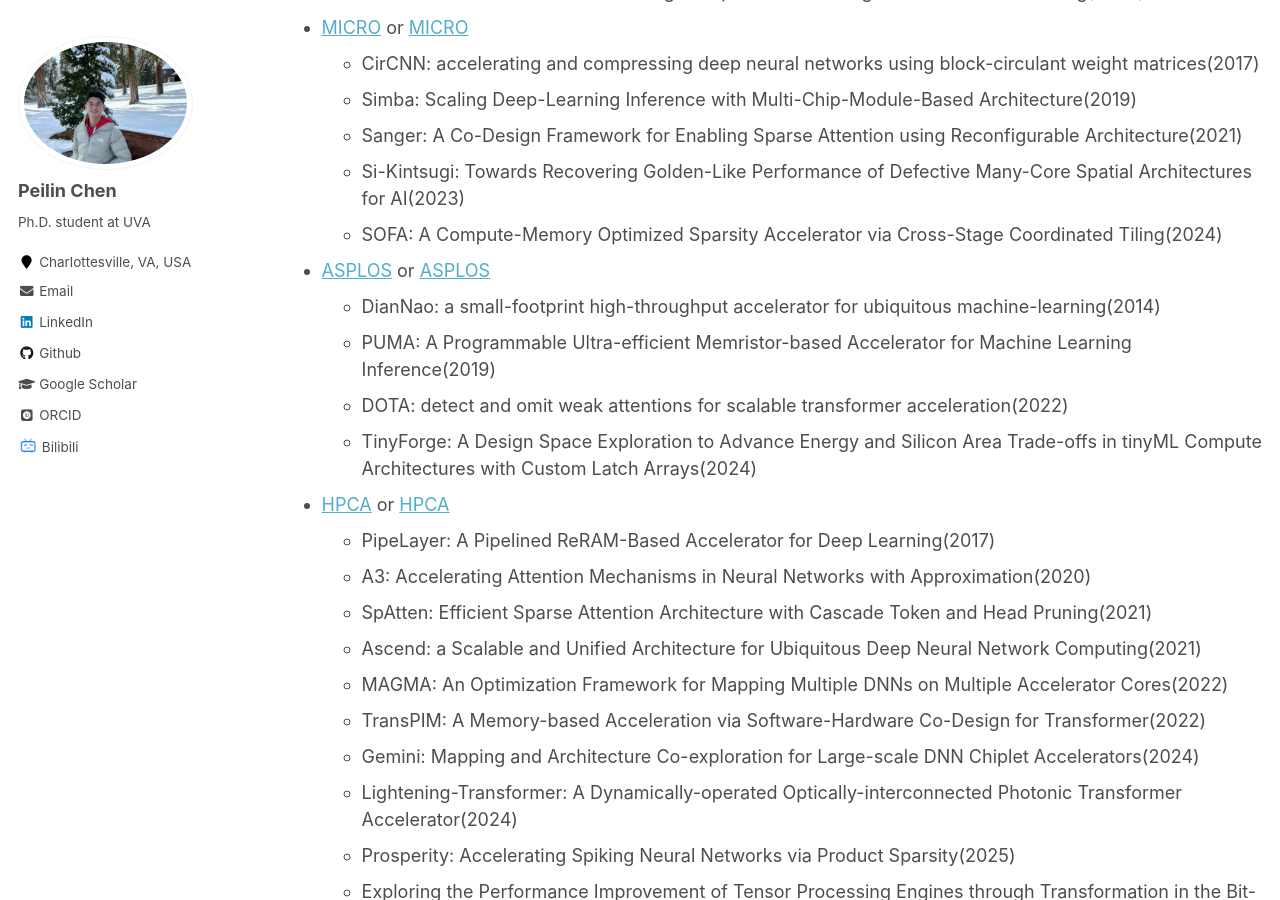
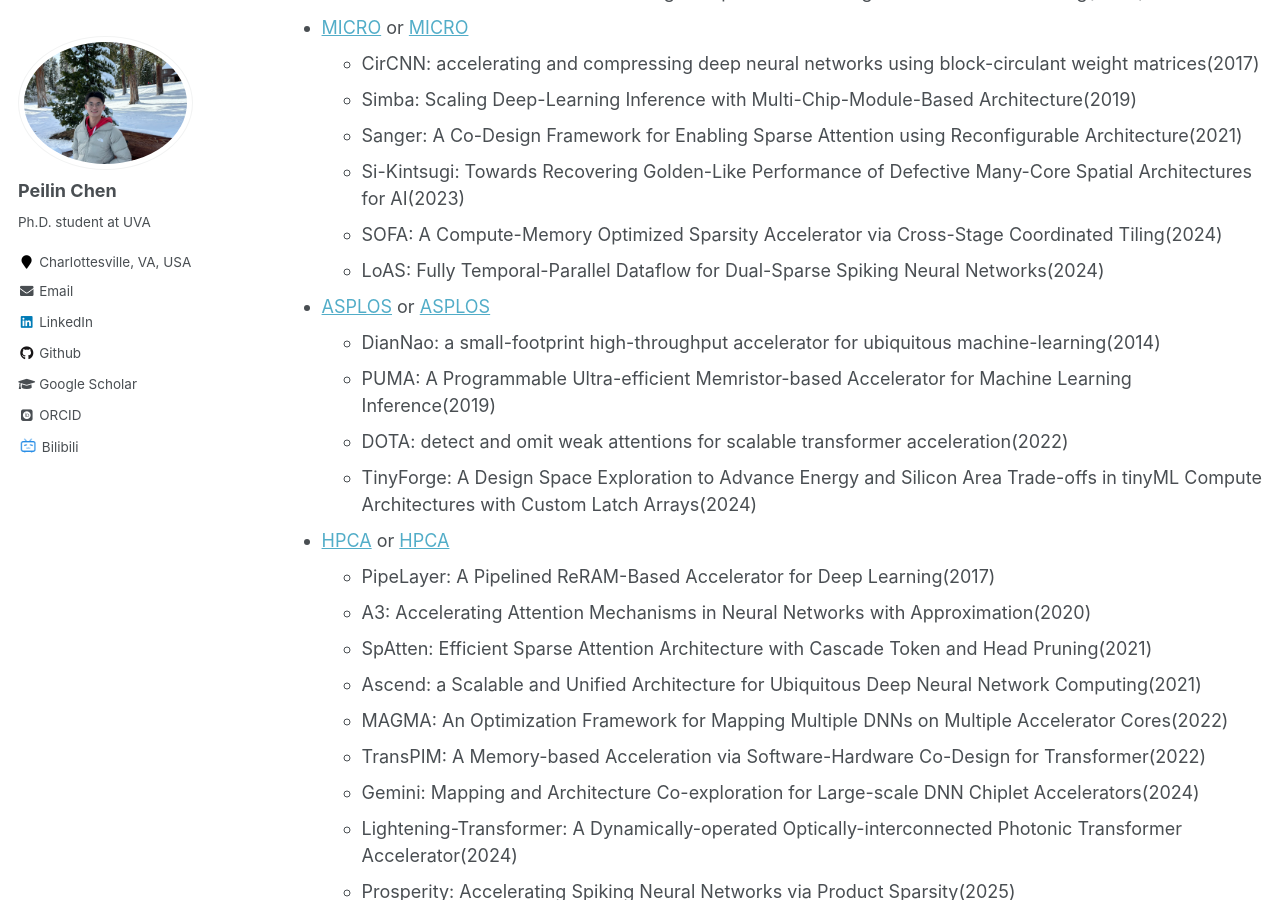
Before and after one commit to peilin-chen/peilin-chen.github.io, a Jekyll site: the page built from _pages/reading list.md, in a window 1280 px wide and 900 px high, scrolled down 2859 px. Built offline with Jekyll 4.4.1, drawn with Linux system fonts in a browser that asks for light colours; some web fonts are replaced; formulas are drawn with MathJax 3.

Commit message:
Update reading list.md

```diff
--- a/_pages/reading list.md
+++ b/_pages/reading list.md
@@ -65,6 +65,7 @@ author_profile: true
   - Sanger: A Co-Design Framework for Enabling Sparse Attention using Reconfigurable Architecture(2021)
   - Si-Kintsugi: Towards Recovering Golden-Like Performance of Defective Many-Core Spatial Architectures for AI(2023)
   - SOFA: A Compute-Memory Optimized Sparsity Accelerator via Cross-Stage Coordinated Tiling(2024)
+  - LoAS: Fully Temporal-Parallel Dataflow for Dual-Sparse Spiking Neural Networks(2024)
 * [ASPLOS](https://dblp.org/db/conf/asplos/index.html) or [ASPLOS](https://dl.acm.org/conference/asplos/proceedings)
   - DianNao: a small-footprint high-throughput accelerator for ubiquitous machine-learning(2014)
   - PUMA: A Programmable Ultra-efficient Memristor-based Accelerator for Machine Learning Inference(2019)
```
